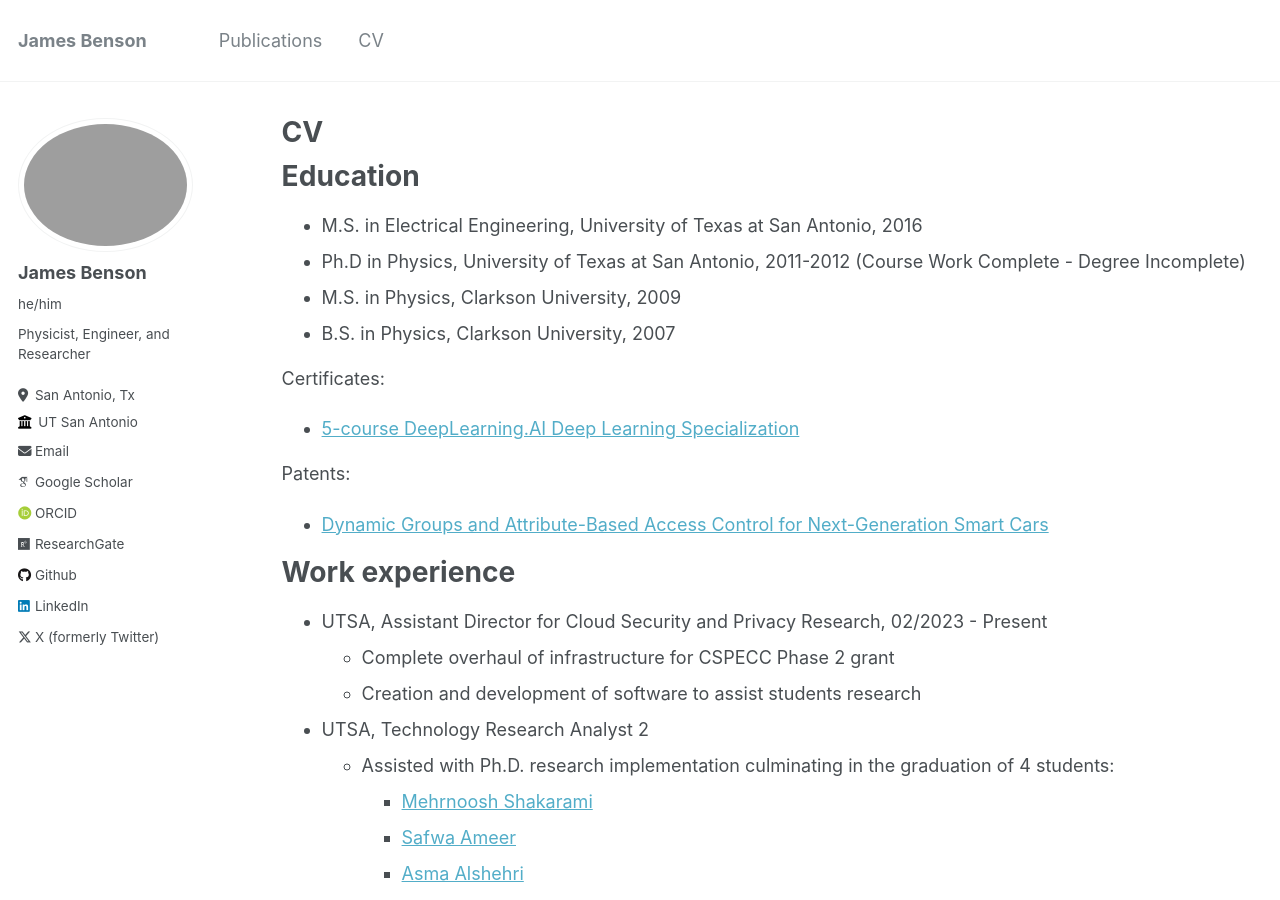
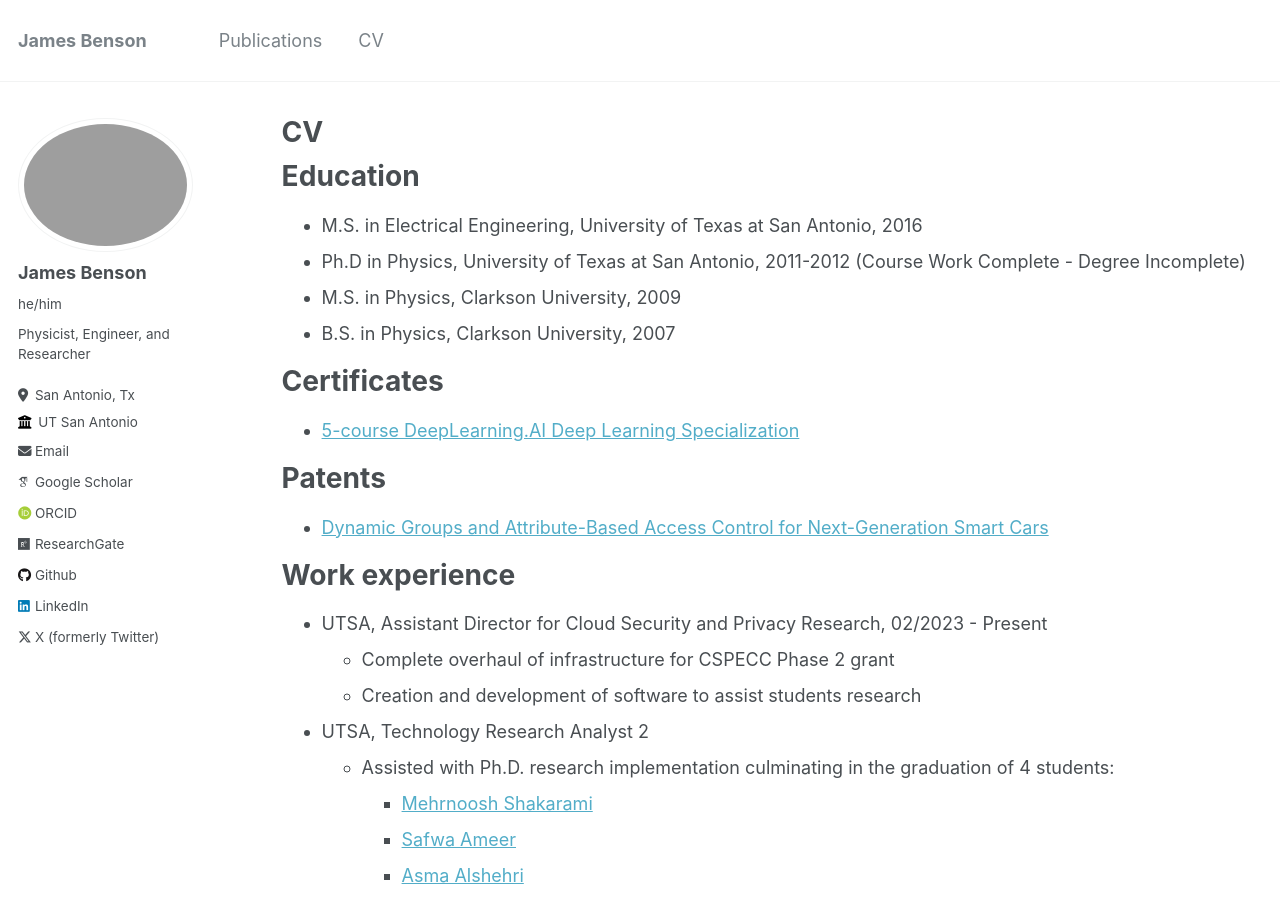
Before and after one commit to JamesOBenson/JamesOBenson, a Jekyll site: the page built from _pages/cv.md, in a window 1280 px wide and 900 px high. Built offline with Jekyll 4.4.1, drawn with Linux system fonts in a browser that asks for light colours; some web fonts are replaced; part of the change alters nothing that is shown.

Commit message:
update text

```diff
--- a/_pages/cv.md
+++ b/_pages/cv.md
@@ -16,10 +16,12 @@ Education
 * M.S. in Physics, Clarkson University, 2009
 * B.S. in Physics, Clarkson University, 2007
 
-Certificates:
+Certificates
+======
 * [5-course DeepLearning.AI Deep Learning Specialization](https://www.credly.com/badges/fb04f51b-39d7-4db2-b05d-b688495b971c/public_url)
 
-Patents:
+Patents
+======
 * [Dynamic Groups and Attribute-Based Access Control for Next-Generation Smart Cars](https://uspto.report/patent/app/20200283002)
 
 Work experience
```
